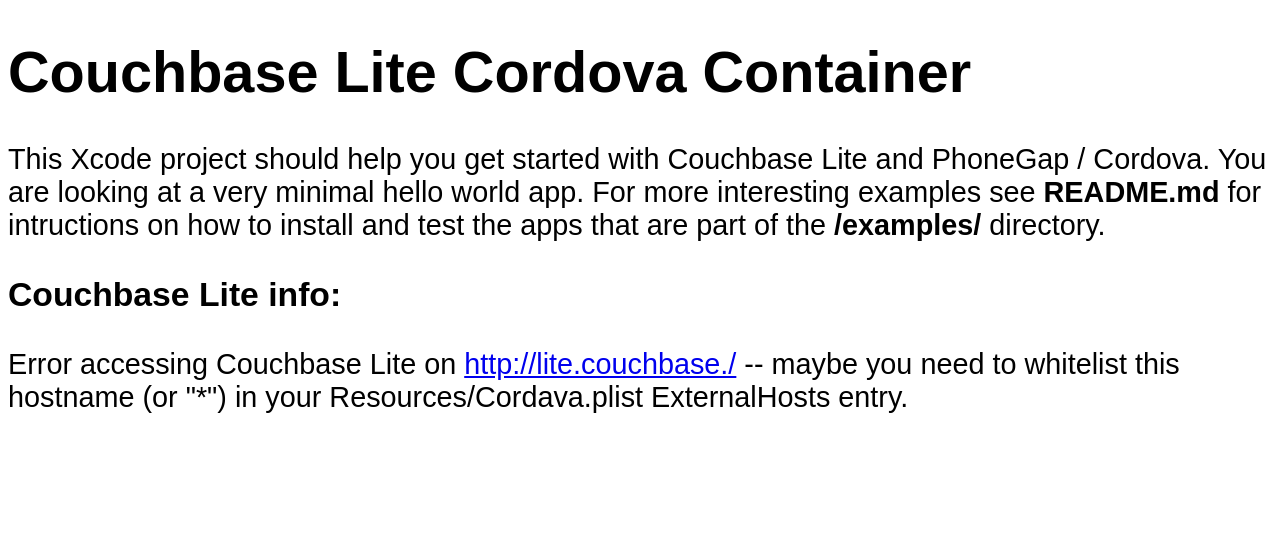
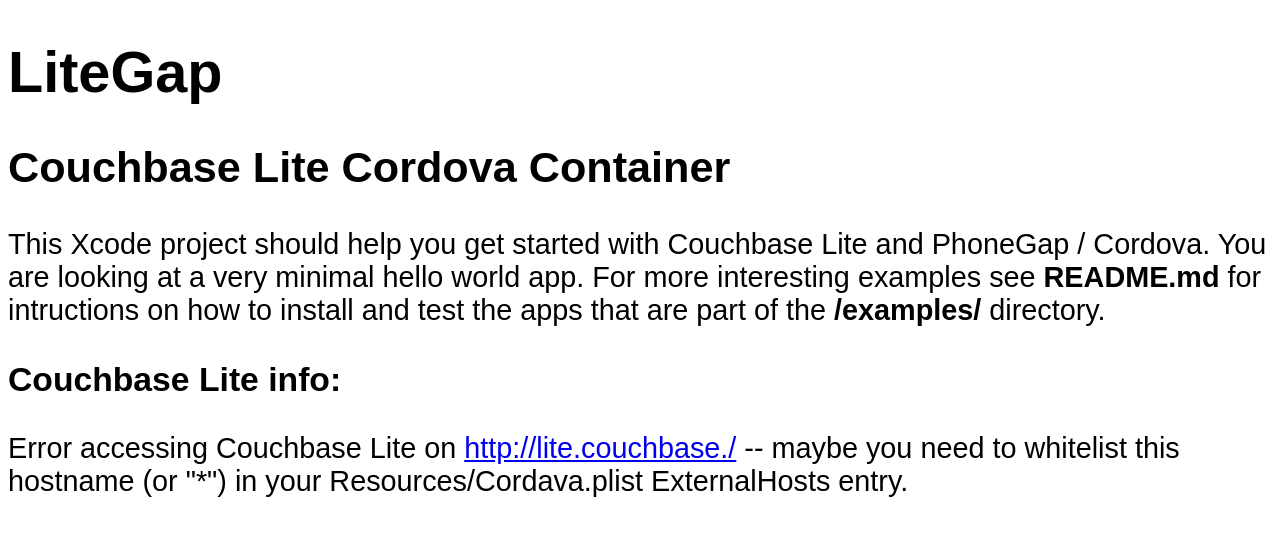
Before and after one commit to WAMR/LiteGap, a plain HTML site: page www/index.html in a window 1280 px wide. Drawn offline with Linux system fonts and the light colour scheme; no server answers.

Commit message:
prettier html

```diff
--- a/www/index.html
+++ b/www/index.html
@@ -12,7 +12,8 @@
         <title>Hello Couchbase Lite</title>
     </head>
     <body>
-        <h1>Couchbase Lite Cordova Container</h1>
+        <h1>LiteGap</h1>
+        <h2>Couchbase Lite Cordova Container</h2>
         <p>This Xcode project should help you get started with Couchbase Lite and PhoneGap / Cordova.
             You are looking at a very minimal hello world app. For more interesting examples
             see <strong>README.md</strong> for intructions on how to install and test the apps that are part
```
